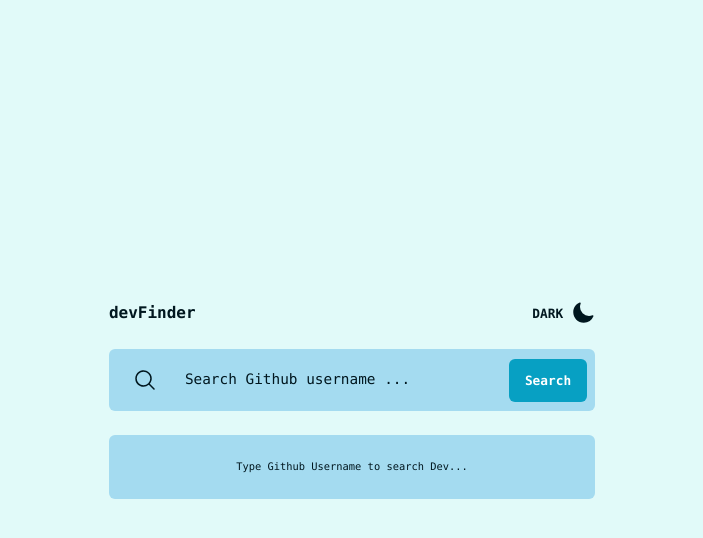
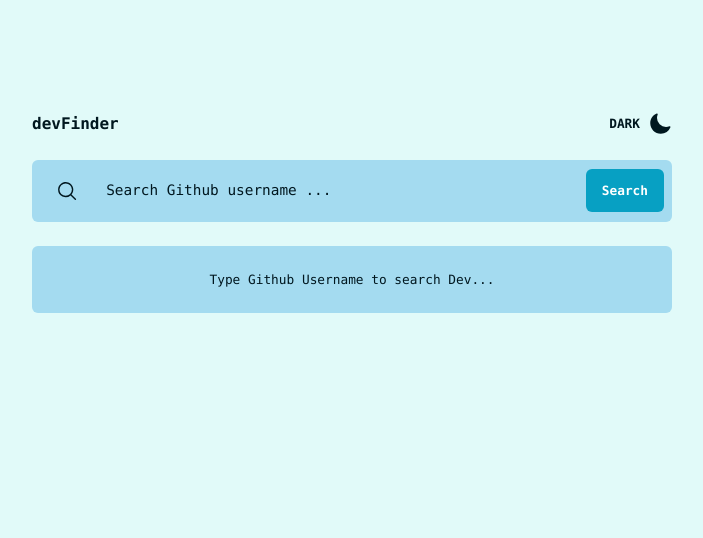
Before and after one commit to aghtetnyein/github-dev-finder-react, a React (Create React App) app: page / in a window 1280 px wide. Shown: the top 538 px of the page, without its empty margins (288-991 px from the left). Built offline with nearby package versions, Linux system fonts and the light colour scheme.

Commit message:
Fixed some UIs and display options conditions

```diff
--- a/src/App.tsx
+++ b/src/App.tsx
@@ -20,7 +20,7 @@ function App() {
   // states
   const [theme, setTheme] = useState(localStorage.theme || "light");
   const [value, setValue] = useState("");
-	const [user, setUser]: any = useState({});
+  const [user, setUser] = useState(null as any);
   const [error, setError] = useState(false);
   const [loading, setLoading] = useState(false);
 
@@ -48,8 +48,6 @@ function App() {
     }
   };
 
-	// console.log(localStorage.theme);
-
   const clickHandler = () => {
     // console.log(value)
     fetch(`https://api.github.com/users/${value}`)
@@ -68,8 +66,14 @@ function App() {
       });
   };
 
+  useEffect(() => {
+    if (value === "") {
+      setUser(null);
+    }
+  }, [value]);
+
   return (
-		<div className="w-screen h-screen bg-primaryLight dark:bg-primaryDark flex flex-col items-center justify-center gap-8 text-primaryDark dark:text-primaryLight">
+    <div className="w-screen h-screen bg-primaryLight dark:bg-primaryDark flex flex-col items-center justify-start gap-8 text-primaryDark dark:text-primaryLight py-28">
       <div className="flex flex-col items-center justify-center gap-6 px-2 overflow-auto">
         <div className="w-full flex items-center justify-between">
           <p className="text-[1rem] font-bold">devFinder</p>
@@ -92,12 +96,17 @@ function App() {
           value={value}
           onclick={clickHandler}
         />
-				{value === "" && (
+        {(value === "" || user === null) && (
           <div className="w-full text-center p-6 bg-secondaryLight dark:bg-secondaryDark rounded-md">
+            <p className="text-[0.8rem]">
               Type Github Username to search Dev...
+            </p>
           </div>
         )}
-				{value !== "" && user.message !== "Not Found" && (
+
+        {value !== "" && user && (
+          <Fragment>
+            {user.message !== "Not Found" && (
               <div className="w-full flex flex-col md:flex-row p-6 gap-12 bg-secondaryLight dark:bg-secondaryDark rounded-md">
                 <img
                   className="w-24 h-24 rounded-full object-cover"
@@ -113,7 +122,9 @@ function App() {
                     </p>
                   </div>
                   {/* username */}
-							<p className="text-[0.8rem] text-red font-bold">{user?.name}</p>
+                  <p className="text-[0.8rem] text-red font-bold">
+                    {user?.name}
+                  </p>
                   {/* bio */}
                   <p className="my-6 text-[0.8rem]">
                     {user?.bio ? user.bio : "This profile has no bio"}{" "}
@@ -122,7 +133,9 @@ function App() {
                   <div className="my-8 bg-primaryLight dark:bg-primaryDark grid grid-cols-3 items-center md:gap-20 px-6 py-4 rounded-md">
                     <div className="flex flex-col items-center">
                       <p className="text-[0.8rem]">Repos</p>
-									<p className="text-[1rem] font-bold">{user?.public_repos}</p>
+                      <p className="text-[1rem] font-bold">
+                        {user?.public_repos}
+                      </p>
                     </div>
                     <div className="flex flex-col items-center">
                       <p className="text-[0.8rem]">Followers</p>
@@ -152,16 +165,20 @@ function App() {
                     </div>
                     <div className="flex items-center gap-3">
                       <LinkIcon className="w-6 h-6" />
-									<a href="https://www.tesla.com/" className="text-[0.8rem]">
+                      <a
+                        href="https://www.tesla.com/"
+                        className="text-[0.8rem]"
+                      >
                         {user.blog ? user.blog : "-"}
                       </a>
                     </div>
-								<div className="flex items-center gap-3">
+                    <div className="group flex items-center gap-3 cursor-pointer">
                       <GithubIcon className="w-6 h-6" />
                       <a
                         href={user?.html_url}
-										className="text-[0.8rem]"
-										// target="_blank"
+                        className="text-[0.8rem] group-hover:underline"
+                        rel="noreferrer"
+                        target="_blank"
                       >
                         {user.name ? user.name : "-"}
                       </a>
@@ -170,10 +187,14 @@ function App() {
                 </div>
               </div>
             )}
-				{value !== "" && user.message === "Not Found" && (
+            {user.message === "Not Found" && (
               <div className="w-full text-center p-6 bg-secondaryLight dark:bg-secondaryDark rounded-md">
+                <p className="text-[0.8rem]">
                   Sorry. Username do not match. Please try again !
+                </p>
               </div>
+            )}
+          </Fragment>
         )}
 
         {/* error  */}
--- a/src/components/Search.tsx
+++ b/src/components/Search.tsx
@@ -1,26 +1,27 @@
 // icons
 import { MagnifyingGlassIcon } from "@heroicons/react/24/solid";
-import { useState } from "react";
-
 interface ISearchProps {
   value: string;
   onChange: any;
-  onclick : any;
+  onclick: any;
 }
-const Search = ({onChange,onclick,value}:ISearchProps) => {
+const Search = ({ onChange, onclick, value }: ISearchProps) => {
   return (
-    <div className="w-full flex justify-between items-center p-2 gap-4 bg-secondaryLight dark:bg-secondaryDark rounded-md">
-      <div className="ml-2 md:ml-4 flex items-center gap-4">
+    <div className="w-full md:w-[40rem] flex justify-between items-center p-2 gap-4 bg-secondaryLight dark:bg-secondaryDark rounded-md">
+      <div className="ml-2 md:ml-4 w-full flex items-center gap-4">
         <MagnifyingGlassIcon className="w-6 h-6" />
         <input
           type="text"
-          className="w-full md:w-[20rem] border-none outline-none p-3 bg-transparent text-[0.9rem] placeholder:text-primaryDark dark:placeholder:text-gray-300"
+          className="bg-transparent w-full border-none outline-none p-3 text-[0.9rem] placeholder:text-primaryDark dark:placeholder:text-gray-300"
           placeholder="Search Github username ..."
           value={value}
           onChange={onChange}
         />
       </div>
-      <button className="py-3 px-4 rounded-md bg-blue text-[0.8rem] font-bold text-white" onClick={onclick}>
+      <button
+        className="py-3 px-4 rounded-md bg-blue text-[0.8rem] font-bold text-white"
+        onClick={onclick}
+      >
         Search
       </button>
     </div>
```
Lines whose indentation alone changed are shown as unchanged.
